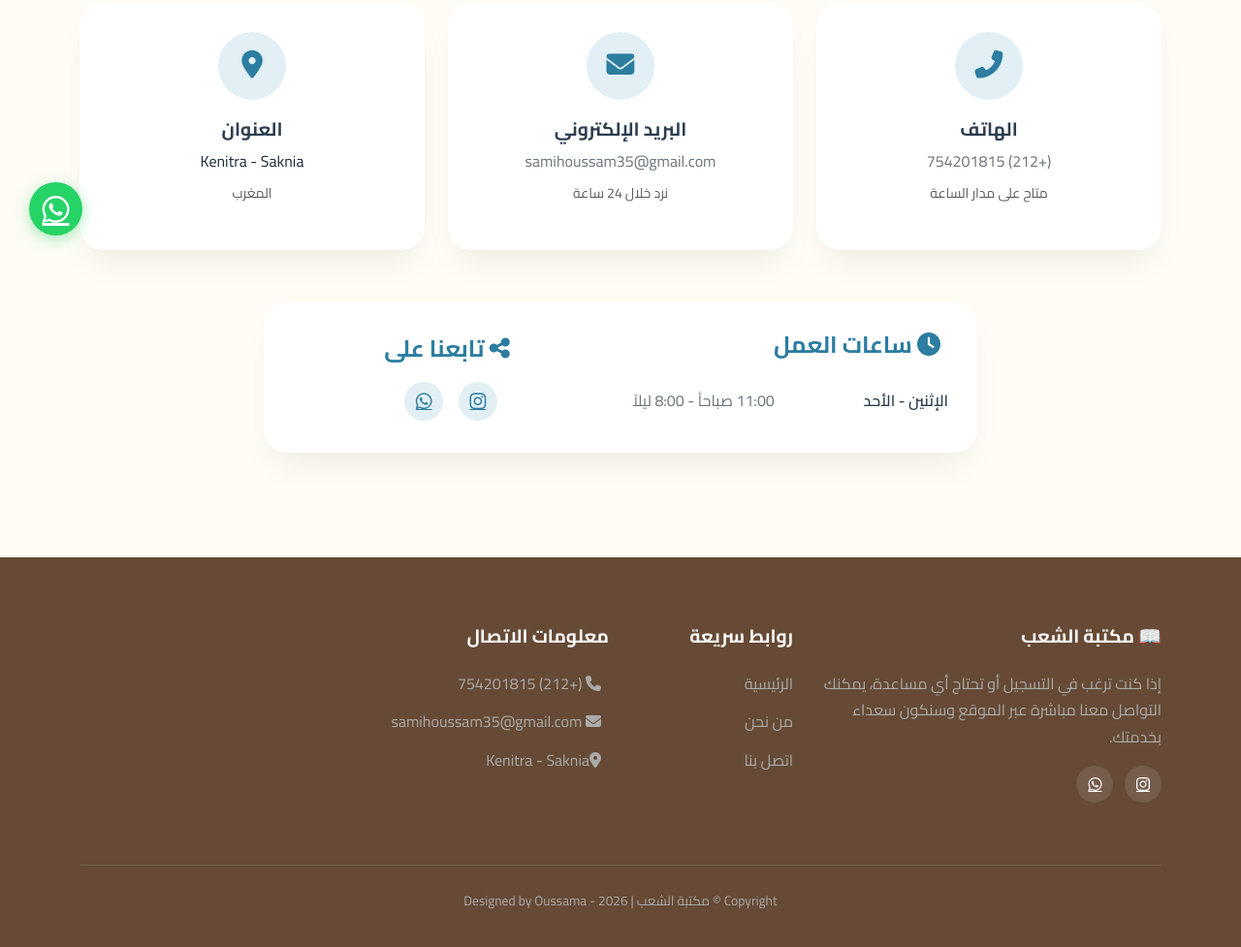
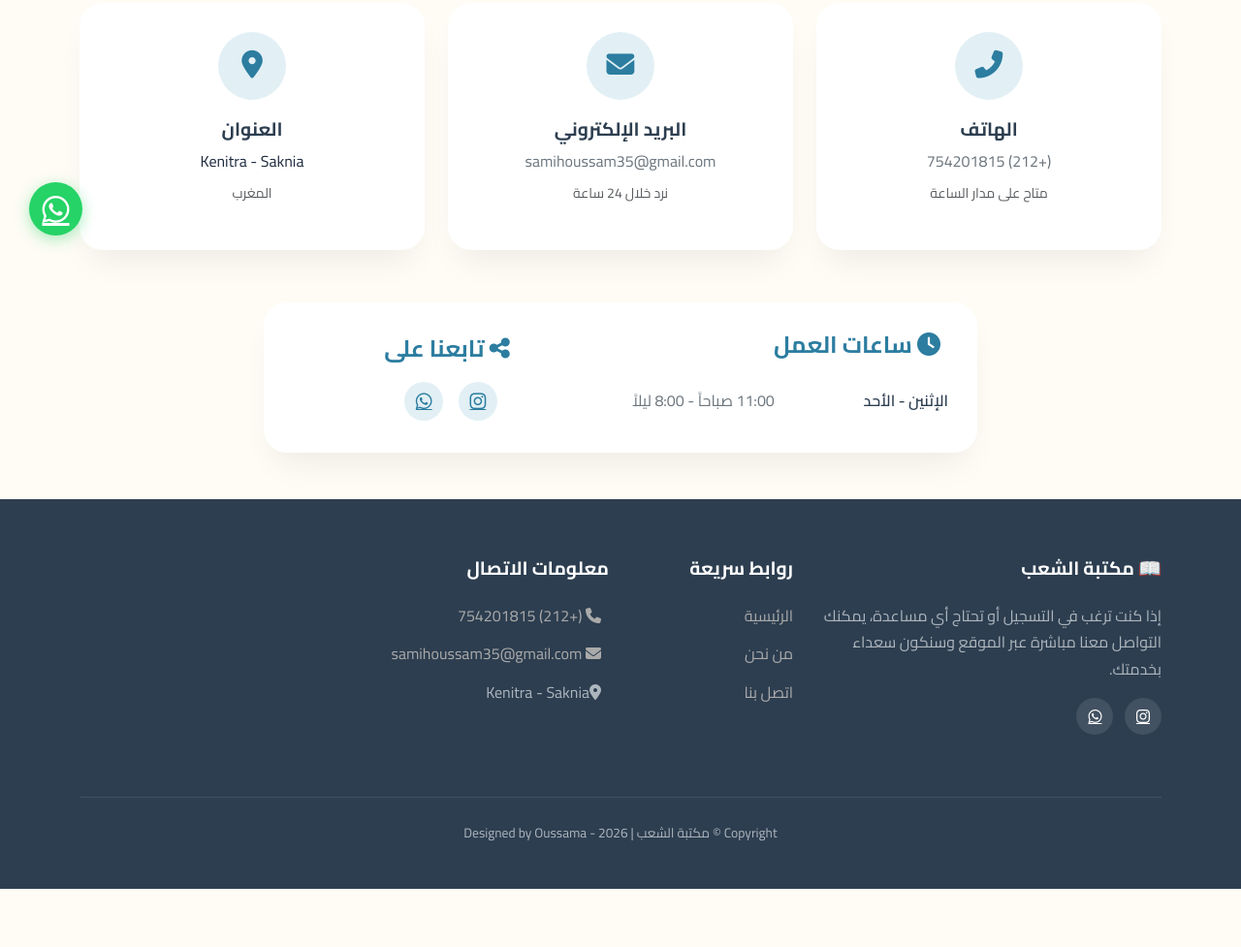
Before and after one commit to Simo-nl9/maktabat-cha3be, a plain HTML site: page contact.html in a window 1280 px wide. Shown: the part 527-1504 px from the top of the page at 97% size. After the commit the page ends 1444 px from the top, so only its background shows below. Drawn offline with nearby package versions, Linux system fonts and the light colour scheme.

Commit message:
footer7
sab3a hna

```diff
--- a/contact.html
+++ b/contact.html
@@ -236,10 +236,9 @@
 
         /* Footer */
         .footer {
-            background-color: #664a35;
-            color: #aaa;
-            padding: 70px 0 30px;
-            margin-top: 60px;
+            background: var(--dark);
+            color: #adb5bd;
+            padding: 60px 0 30px;
         }
         .footer h5 {
             color: white;
```
